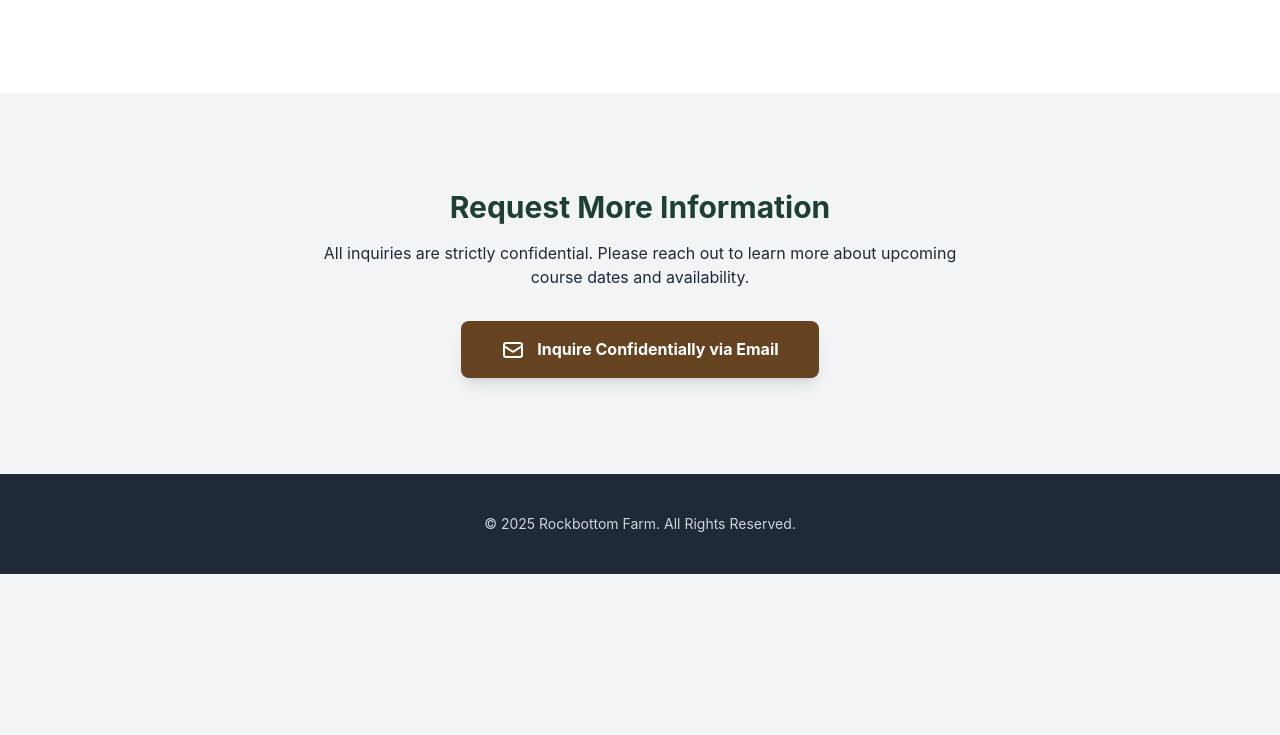
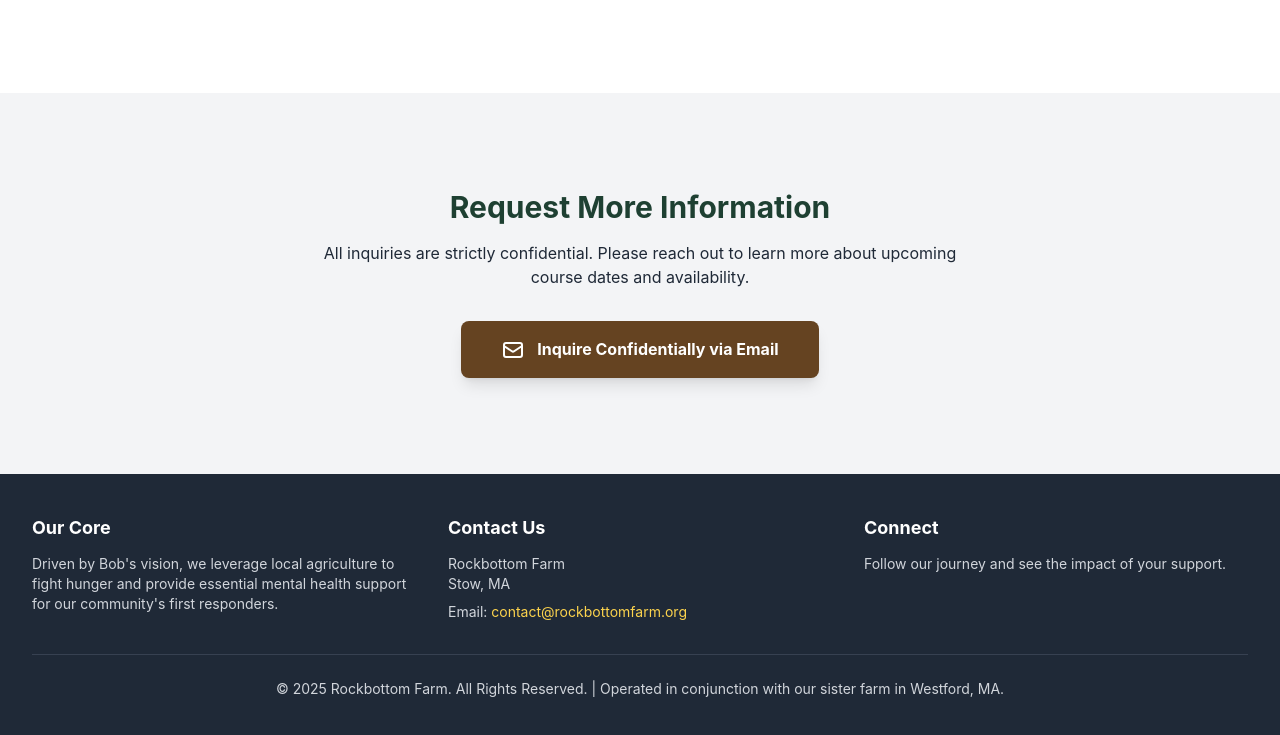
Before and after one commit to thrasher8390/rockbottom-farm, a plain HTML site: page retreats.html in a window 1280 px wide. Shown: the part 969-1704 px from the top of the page. Before the commit the page ends 1543 px from the top, so only its background shows below. Drawn offline with nearby package versions, Linux system fonts and the light colour scheme.

```diff
--- a/retreats.html
+++ b/retreats.html
@@ -6,6 +6,8 @@
     <title>First Responder Retreats | Rockbottom Farm</title>
     <!-- Load Tailwind CSS from CDN -->
     <script src="https://cdn.tailwindcss.com"></script>
+    <!-- Load Alpine.js for mobile menu interactivity -->
+    <script defer src="https://cdn.jsdelivr.net/npm/alpinejs@3.13.10/dist/cdn.min.js"></script>
     <!-- Set up custom configuration for Inter font and colors -->
     <script>
         tailwind.config = {
@@ -119,8 +121,31 @@
 
     <!-- Footer (Copied from index.html for consistency) -->
     <footer class="bg-gray-800 text-gray-300 py-10">
-        <div class="max-w-7xl mx-auto px-4 sm:px-6 lg:px-8 text-center">
-            <p class="text-sm">&copy; 2025 Rockbottom Farm. All Rights Reserved.</p>
+        <div class="max-w-7xl mx-auto px-4 sm:px-6 lg:px-8 text-center md:text-left">
+            <div class="grid grid-cols-1 md:grid-cols-3 gap-8">
+                <!-- Mission Summary -->
+                <div>
+                    <h5 class="text-lg font-bold text-white mb-3">Our Core</h5>
+                    <p class="text-sm">Driven by Bob's vision, we leverage local agriculture to fight hunger and provide essential mental health support for our community's first responders.</p>
+                </div>
+
+                <!-- Contact Info -->
+                <div>
+                    <h5 class="text-lg font-bold text-white mb-3">Contact Us</h5>
+                    <p class="text-sm">Rockbottom Farm</p>
+                    <p class="text-sm">Stow, MA</p>
+                    <p class="text-sm mt-2">Email: <a href="mailto:contact@rockbottomfarm.org" class="text-amber-300 hover:underline">contact@rockbottomfarm.org</a></p>
+                </div>
+
+                <!-- Legal/Social -->
+                <div>
+                    <h5 class="text-lg font-bold text-white mb-3">Connect</h5>
+                    <p class="text-sm">Follow our journey and see the impact of your support.</p>
+                </div>
+            </div>
+            <div class="mt-8 pt-6 border-t border-gray-700 text-sm text-center">
+                &copy; 2025 Rockbottom Farm. All Rights Reserved. | Operated in conjunction with our sister farm in Westford, MA.
+            </div>
         </div>
     </footer>
 
```
Also changed, not shown: index.html (+3 -1 lines), volunteer.html (+27 -2 lines).
